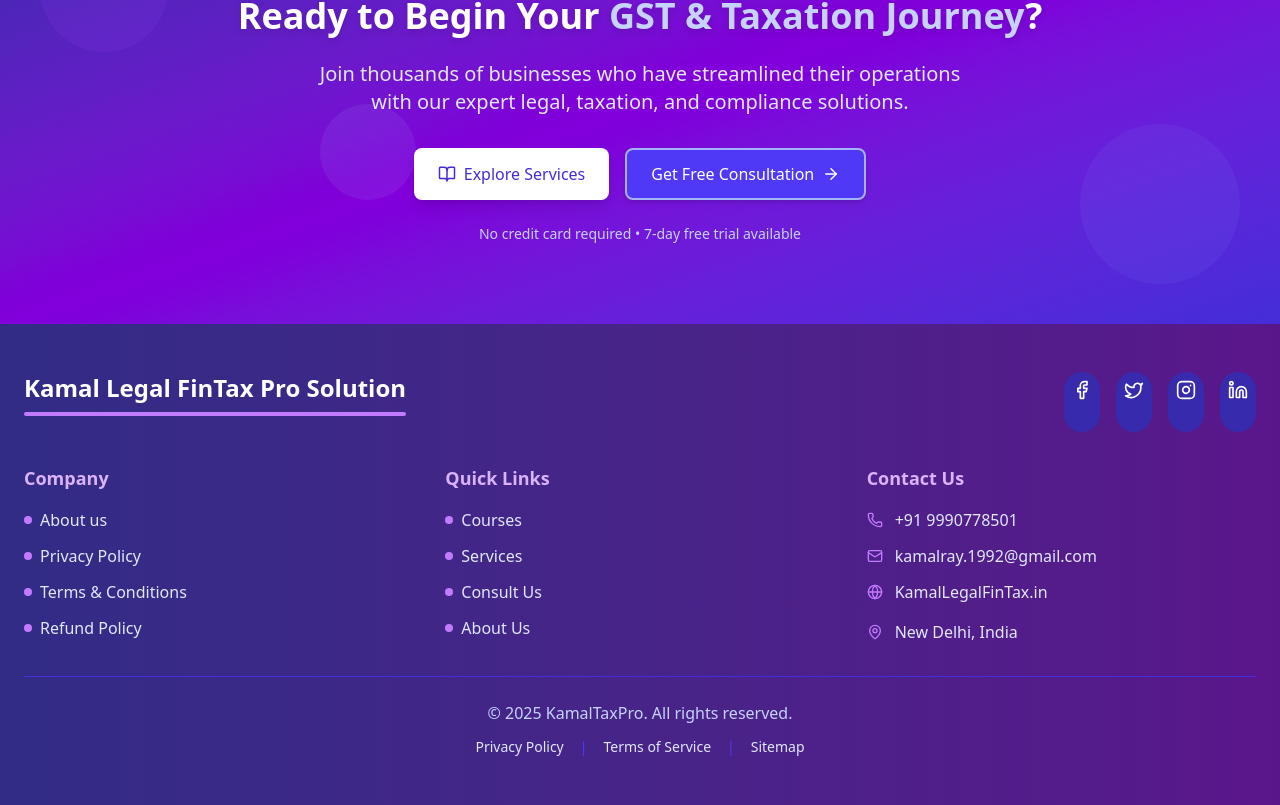
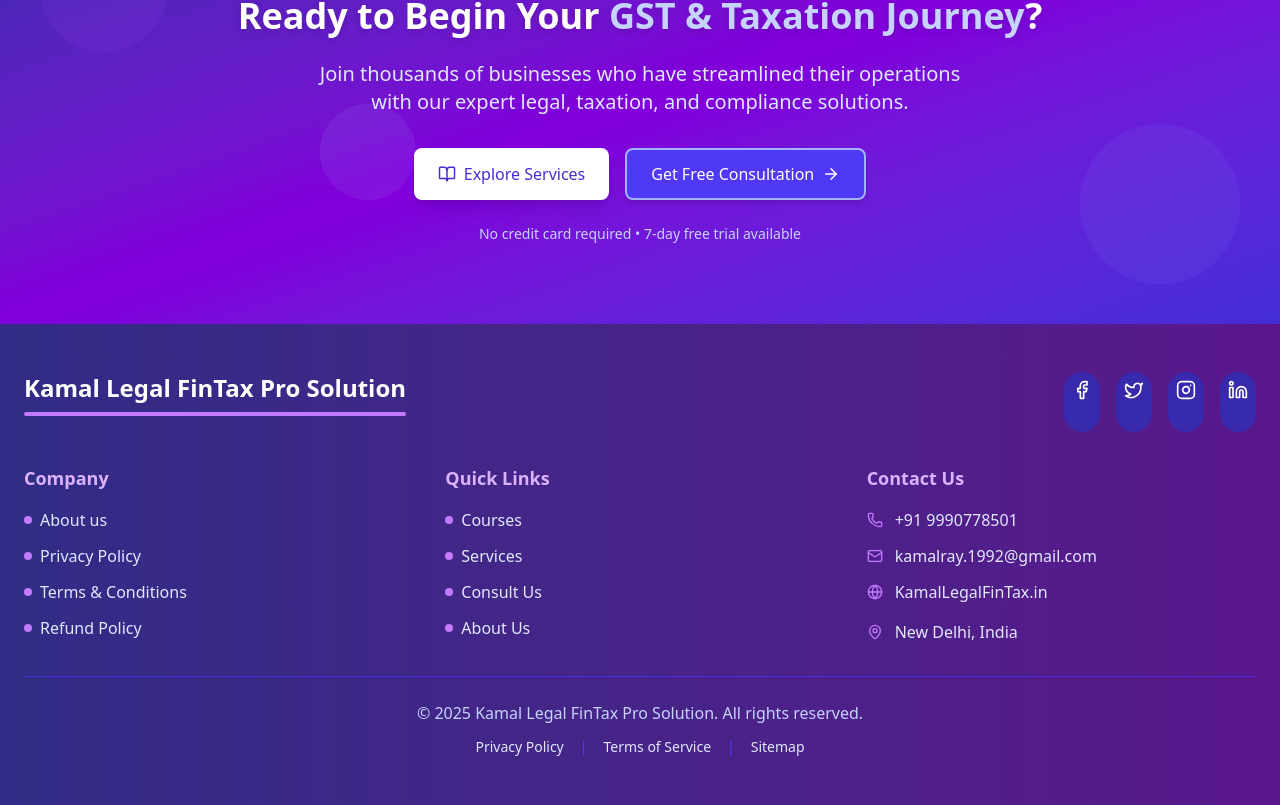
Before and after one commit to Narender009/kamal-app, a React (Vite) app: page / in a window 1280 px wide. Shown: the part 2950-3755 px from the top of the page. Built offline with nearby package versions, Linux system fonts and the light colour scheme.

Commit message:
Updated feature X or fixed bug Y

```diff
--- a/src/components/layout/Footer.jsx
+++ b/src/components/layout/Footer.jsx
@@ -141,7 +141,7 @@
 
         <div className="mt-6 text-center">
           <p className="text-indigo-200">
-            © {new Date().getFullYear()} KamalTaxPro. All rights reserved.
+            © {new Date().getFullYear()} Kamal Legal FinTax Pro Solution. All rights reserved.
           </p>
           <div className="mt-3 flex justify-center space-x-4 text-sm">
             <CustomLink href="/privacy-policy">Privacy Policy</CustomLink>
--- a/src/components/layout/Header.jsx
+++ b/src/components/layout/Header.jsx
@@ -15,7 +15,7 @@
         <a href="/" className="flex items-center gap-2">
           <img src="images/logo.png" alt="KamalTaxPro Logo" className="h-20" />
           <div>
-            <h1 className="text-2xl font-bold text-amber-400">Kamal Legal FinTax Pro Solution </h1>
+            <h1 className="text-2xl font-bold text-amber-400">Kamal Legal FinTax Pro Solution</h1>
             <p className="text-sm text-amber-100">Legal | Finance | Taxation | Accounts</p>
           </div>
         </a>
```
